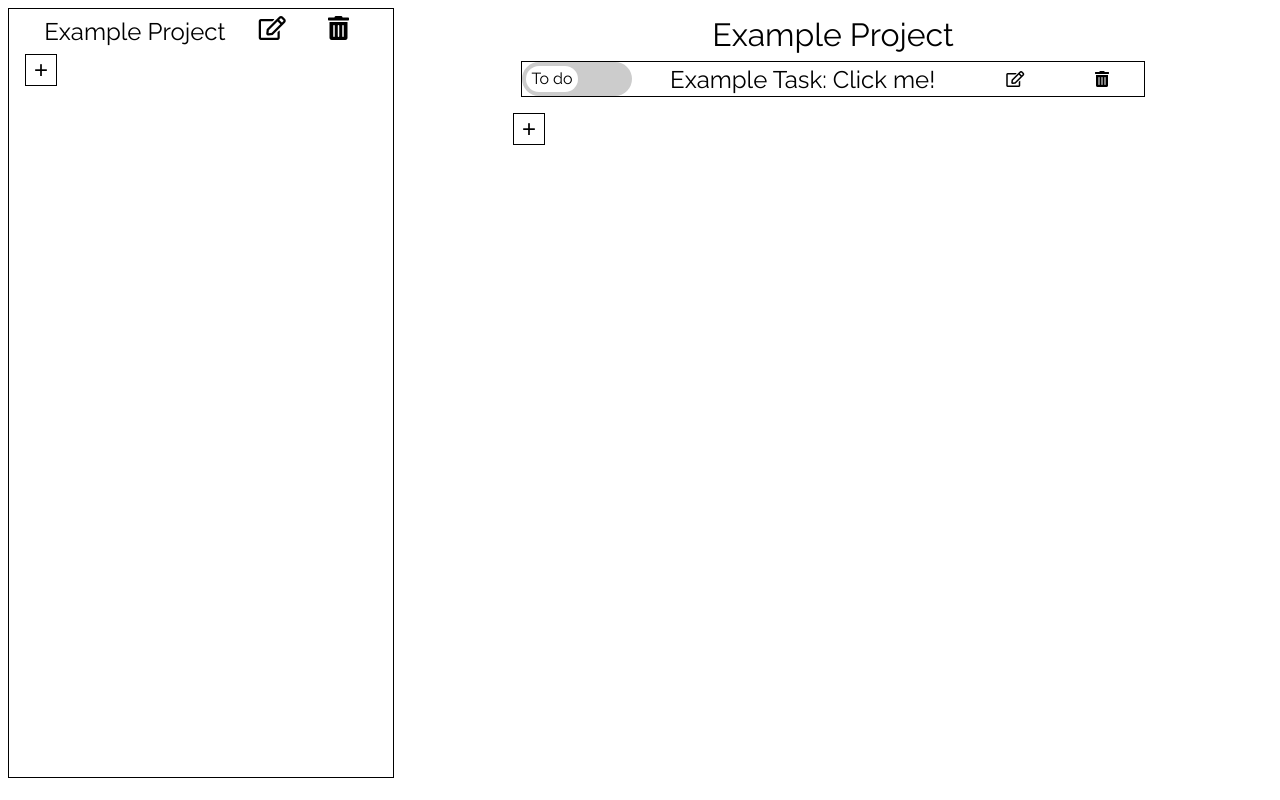
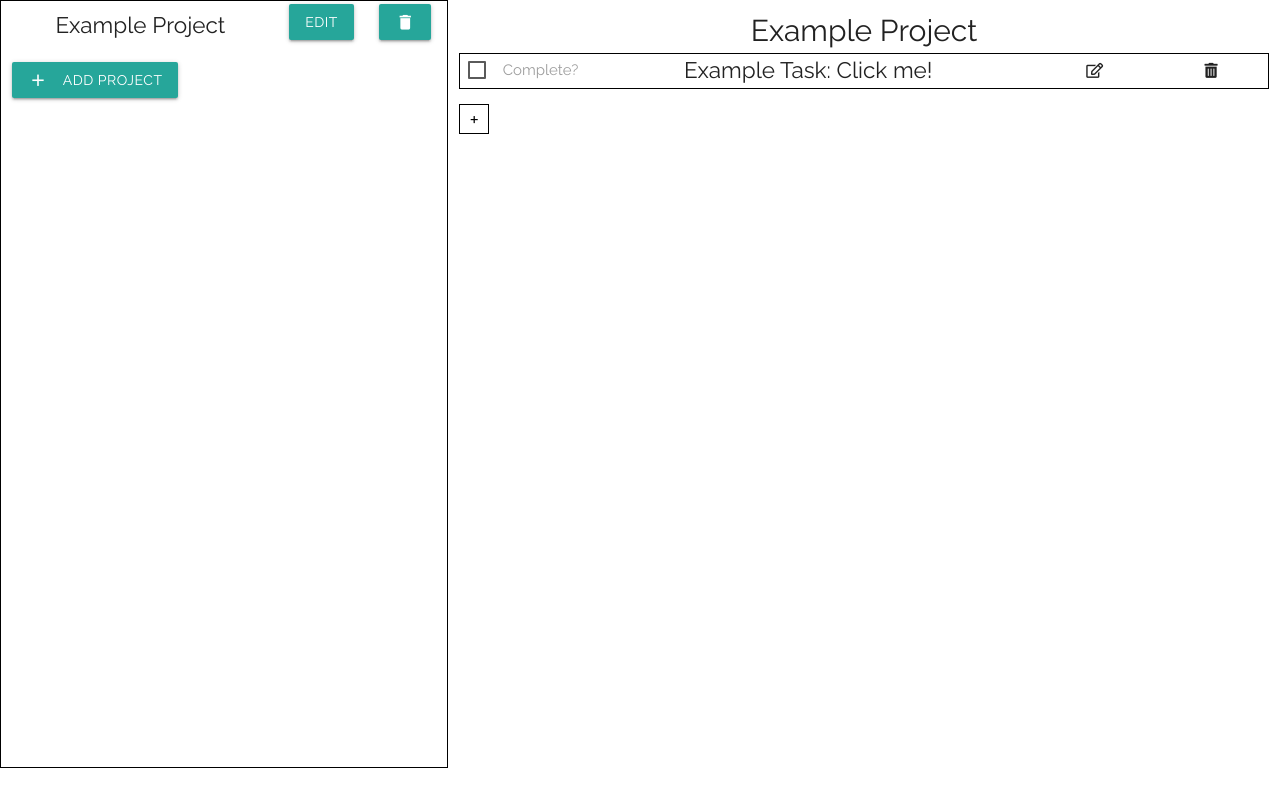
Before and after one commit to Dubya-Mick/to_do_list, a plain HTML site: page index.html in a window 1280 px wide. Both pictures are taken after a click on the element "Example Project". Drawn offline with nearby package versions, Linux system fonts and the light colour scheme.

Commit message:
beginning to incorporate materialize css framework

```diff
--- a/index.html
+++ b/index.html
@@ -1,9 +1,16 @@
 <!doctype html>
 <html>
  <head>
-    <link rel="stylesheet" href="style.css">
-    <link href="https://fonts.googleapis.com/css2?family=Raleway&display=swap" rel="stylesheet">
-    <link rel="stylesheet" href="https://use.fontawesome.com/releases/v5.15.2/css/all.css" integrity="sha384-vSIIfh2YWi9wW0r9iZe7RJPrKwp6bG+s9QZMoITbCckVJqGCCRhc+ccxNcdpHuYu" crossorigin="anonymous">
+   <link rel="stylesheet" href="style.css">
+   <link href="https://fonts.googleapis.com/css2?family=Raleway&display=swap" rel="stylesheet">
+   <link rel="stylesheet" href="https://use.fontawesome.com/releases/v5.15.2/css/all.css" integrity="sha384-vSIIfh2YWi9wW0r9iZe7RJPrKwp6bG+s9QZMoITbCckVJqGCCRhc+ccxNcdpHuYu" crossorigin="anonymous">
+    <!-- Compiled and minified CSS -->
+    <link rel="stylesheet" href="https://cdnjs.cloudflare.com/ajax/libs/materialize/1.0.0/css/materialize.min.css">
+
+    <!-- Compiled and minified JavaScript -->
+    <script src="https://cdnjs.cloudflare.com/ajax/libs/materialize/1.0.0/js/materialize.min.js"></script>
+
+    <link href="https://fonts.googleapis.com/icon?family=Material+Icons" rel="stylesheet">
 
  </head>
  <body>
@@ -14,7 +21,7 @@
          <div id="add-task-title"></div>
          <input type="text" id='task-title-input'></input>
          <div id="add-task-notes"></div>
-         <input type="text" id='task-notes-input'></input>
+         <textarea type="text" id='task-notes-input'></textarea>
          <div id="addTaskModalBtn"></div>
       </div>
    </div>
@@ -22,11 +29,14 @@
 
 
 
-   <div id="to-do-main">
-      <div id="projectArea">
-         <div id="projectList"></div>
+   <div id="to-do-main" class="row">
+      <div id="projectArea" class="col s3">
+         <div id="projectList" class="row"></div>
          <div class="addProjWrapper">
-            <button class="addProjBtn">+</button>
+
+            <a class="waves-effect waves-light btn addProjBtn"><i class="material-icons left">add</i>Add Project</a>
+
+
             <div class="addProjMenu">
                <div>Title of New Project</div>
                <input type="text" id='proj-title-input'></input>
@@ -37,14 +47,15 @@
 
 
 
-      <div id="taskArea">
+
+      <div id="taskArea" class="col s9">
          <div id ="projTitle">Task Area</div>
          <div id="taskList"></div>
       </div>
 
       <label class= "complete-switch">
-         <input type="checkbox">
-         <span class="slider"></span>
+            <input type="checkbox" />
+            <span>Complete?</span>
       </label>
    </div>
 
--- a/main.js
+++ b/main.js
@@ -44,25 +44,33 @@ const DOMController = (() => {
                 renderAddTaskBtn();
             });
 
+
             //create edit button
-            let editButton = document.createElement('i');
-            editButton.setAttribute('class', 'far fa-edit');
-            editButton.classList.add('projectEditButton');
+            let editButton = document.createElement('a');
+            editButton.classList.add('waves-effect', 'waves-light', 'btn', 'projectEditButton');
+            editButton.textContent = "Edit";
             editButton.addEventListener('click', (e) => {
                 editProjectTitle(e);
-            })
+            });
 
             //create delete button
-            let deleteButton = document.createElement('i');
-            deleteButton.setAttribute('class', 'fas fa-trash-alt');
+            let deleteButton = document.createElement('a');
+            deleteButton.classList.add('waves-effect', 'waves-light', 'btn');
             deleteButton.addEventListener('click', (e) => {
                 deleteProject(e);
             })
+
+            //create delete icon
+            let deleteIcon = document.createElement('i');
+            deleteIcon.classList.add('material-icons')
+            deleteIcon.textContent = 'delete';
+            deleteButton.appendChild(deleteIcon);
 
             //add data-attributes so items can be tracked
             projectTitle.setAttribute('data-projNum', `${i}`);
             editButton.setAttribute('data-projNum', `${i}`);
             deleteButton.setAttribute('data-projNum', `${i}`);
+            deleteIcon.setAttribute('data-projNum', `${i}`);
 
             //append items to the document frag before appending to DOM
             allProjectTitles.appendChild(projectTitle);
@@ -108,11 +116,13 @@ const DOMController = (() => {
             let completionSlider = toggle.cloneNode(true);
             let completionSliderCheckBox = completionSlider.firstElementChild;
             completionSliderCheckBox.setAttribute('data-taskNum', `${i}`);
-            completionSlider.style.display = 'inline-block';
+            completionSlider.style.display = 'block';
+
 
             //check if the task is complete and display the slide accordingly
             if (_logicController__WEBPACK_IMPORTED_MODULE_0__.default.projects[projectIndex].tasks[i].isComplete == true) {
                 completionSliderCheckBox.checked = true;
+
             } else {
                 completionSliderCheckBox.checked = false;
             }
@@ -241,17 +251,15 @@ const DOMController = (() => {
         //check if other projects are currently editable and disable editing if so
         let projectEditBtns = [...document.querySelectorAll('.projectEditButton')];
         for (let i = 0; i < projectEditBtns.length; i++) {
-            if(projectEditBtns[i].classList.contains('fa-check-square') && projectEditBtns[i] != editBtn) {
-                projectEditBtns[i].classList.remove('fa-check-square');
-                projectEditBtns[i].classList.add('fa-edit');
+            if(projectEditBtns[i].textContent =  true && projectEditBtns[i] != editBtn) {
+                projectEditBtns[i].textContent = 'edit';
                 projectEditBtns[i].previousSibling.style.backgroundColor = 'white';
                 projectEditBtns[i].previousSibling.contentEditable = 'false';
             }
         }
         //if project is currently editable, clicking the checkmark updates the title
         if (projectTitleToEdit.contentEditable == 'true') {
-            editBtn.classList.remove('fa-check-square');
-            editBtn.classList.add('fa-edit');
+            editBtn.textContent = 'edit';
             projectTitleToEdit.contentEditable = 'false';
             projectTitleToEdit.style.backgroundColor = 'white';
             _logicController__WEBPACK_IMPORTED_MODULE_0__.default.editProject(projectIndex, projectTitleToEdit.textContent);
@@ -259,8 +267,9 @@ const DOMController = (() => {
             displayCurrentProjectTitle();
         //otherwise --> make the title editable
         } else {
-            editBtn.classList.remove('fa-edit');
-            editBtn.classList.add('fa-check-square');
+            editBtn.textContent = 'done';
+            //editBtn.classList.remove('fa-edit');
+            //editBtn.classList.add('fa-check-square');
             projectTitleToEdit.contentEditable = 'true';
             projectTitleToEdit.style.backgroundColor = '#87ceff';
         }
@@ -310,18 +319,18 @@ const DOMController = (() => {
         addTaskModalBtn.removeEventListener('click', editTask);
         addTaskModalBtn.addEventListener('click', addTask);
 
-        addTaskModalClose();
+
     }
 
 
-    //closes the task addition window if you click outside it
-    const addTaskModalClose = () => {
-        window.onclick = (e) => {
-            let addTaskModal = document.getElementById('addTaskModal');
+    const addTaskModalCloseEventListener = () => {
+        let addTaskModal = document.getElementById('addTaskModal');
+        addTaskModal.addEventListener('click', (e) => {
             if (e.target == addTaskModal) {
-                addTaskModal.style.display = 'none';
+                addTaskModal.style.display ='none';
             }
-        }
+        })
+
     }
 
     const addTask = () => {
@@ -342,10 +351,6 @@ const DOMController = (() => {
     }
 
 
-    const addTaskEventListener = () => {
-        let addTaskModalBtn = document.getElementById('addTaskModalBtn');
-        addTaskModalBtn.addEventListener('click', addTask);
-    }
 
     const deleteTask = (e) => {
         let projectIndex = _logicController__WEBPACK_IMPORTED_MODULE_0__.default.getCurrentProjectIndex();
@@ -414,7 +419,7 @@ const DOMController = (() => {
     const setTutorialProject = () => {
         _logicController__WEBPACK_IMPORTED_MODULE_0__.default.addProject('Example Project');
         _logicController__WEBPACK_IMPORTED_MODULE_0__.default.setCurrentProject(0);
-        _logicController__WEBPACK_IMPORTED_MODULE_0__.default.addTask(0, 'Example Task: Click me!', 'Use the edit and delete buttons to update your tasks');
+        _logicController__WEBPACK_IMPORTED_MODULE_0__.default.addTask(0, 'Example Task: Click me!', 'Use the edit and delete buttons to update your tasks', false);
     }
 
     const renderDOM = () => {
@@ -422,6 +427,7 @@ const DOMController = (() => {
         renderProjectArea();
         addProjectDropDownEventListener();
         addNewProjectEventListener();
+        addTaskModalCloseEventListener();
     }
 
     return {
--- a/style.css
+++ b/style.css
@@ -12,6 +12,8 @@ button {
     margin-top: 0.5rem;
     outline: none;
 }
+
+
 
 #to-do-main {
     display: grid;
@@ -50,6 +52,8 @@ button {
 #task-notes-input {
     width: 20rem;
     height: 15rem;
+    padding-top: 0;
+    padding-left: 0;
     margin: 0 0 1rem;
 }
 
@@ -63,21 +67,20 @@ button {
 }
 
 #projectArea {
-    float: left;
+
     margin: 0 0 0;
     border: 1px solid black;
     height: 96vh;
-    width: 30vw;
+    width: 35vw;
 }
 
 #projectList {
-    margin: 0 1em;
     display: grid;
     grid-template-columns: 1fr 0.3fr 0.3fr;
     font-size: 1.5rem;
     align-items: center;
     justify-items: center;
-    gap: 5px;
+
 
 }
 
@@ -86,15 +89,13 @@ button {
     margin: 0.5rem 0 0 0;
 }
 
-.addProjWrapper {
-    position: relative;
-    width: 10rem;
+.editBtnIcon {
+    pointer-events: none;
 }
 
 
 
 .addProjBtn {
-    margin-left: 1rem;
     cursor: pointer;
 }
 
@@ -134,7 +135,7 @@ button {
 }
 
 #taskArea {
-    width: 50vw;
+    width: 65vw;
     margin: 1vh auto;
 }
 
@@ -144,7 +145,6 @@ button {
     align-items: center;
     justify-items: center;
     gap: 3px;
-    margin: 1vh;
     border: 1px solid black;
 }
 
@@ -164,63 +164,12 @@ button {
     cursor: auto;
 }
 
-/* begin completed/not completed slide */
+
 .complete-switch {
-    position: relative;
+    margin-left: 0.5rem;
     display: none;
-    width: 110px;
-    height: 34px;
 }
 
-.complete-switch input {
-    opacity: 0;
-    width: 0;
-    height: 0;
-}
-
-.slider {
-    position: absolute;
-    cursor: pointer;
-    top: 0;
-    left: 0;
-    right: 0;
-    bottom: 0;
-    line-height: 26px;
-    text-align: center;
-    background-color: #ccc;
-    -webkit-transition: .4s;
-    transition: .4s;
-    border-radius: 20px;
-}
-
-.slider:before {
-    display: block;
-    position: absolute;
-    content: "To do";
-    height: 26px;
-    width: 52px;
-    left: 4px;
-    bottom: 4px;
-    background-color: white;
-    transition: .4s;
-    border-radius: 20px;
-  }
-
-  input:checked + .slider {
-    background-color: #2196F3;
-  }
-
-  input:focus + .slider {
-    box-shadow: 0 0 1px #2196F3;
-  }
-
-  input:checked + .slider:before {
-    transform: translateX(46px);
-    content: "Done!";
-
-  }
-
-/* end slider */
 
 .hidden {
     display: none;
@@ -233,6 +182,7 @@ button {
 #addTaskBtn {
     float: left;
     cursor: pointer;
+    margin-top: 1rem;
 }
 
 
@@ -240,7 +190,7 @@ button {
     display: none;
 }
 
-.far {
+.material-icons {
     cursor: pointer;
 }
 
```
Also changed, not shown: 1 other file.
